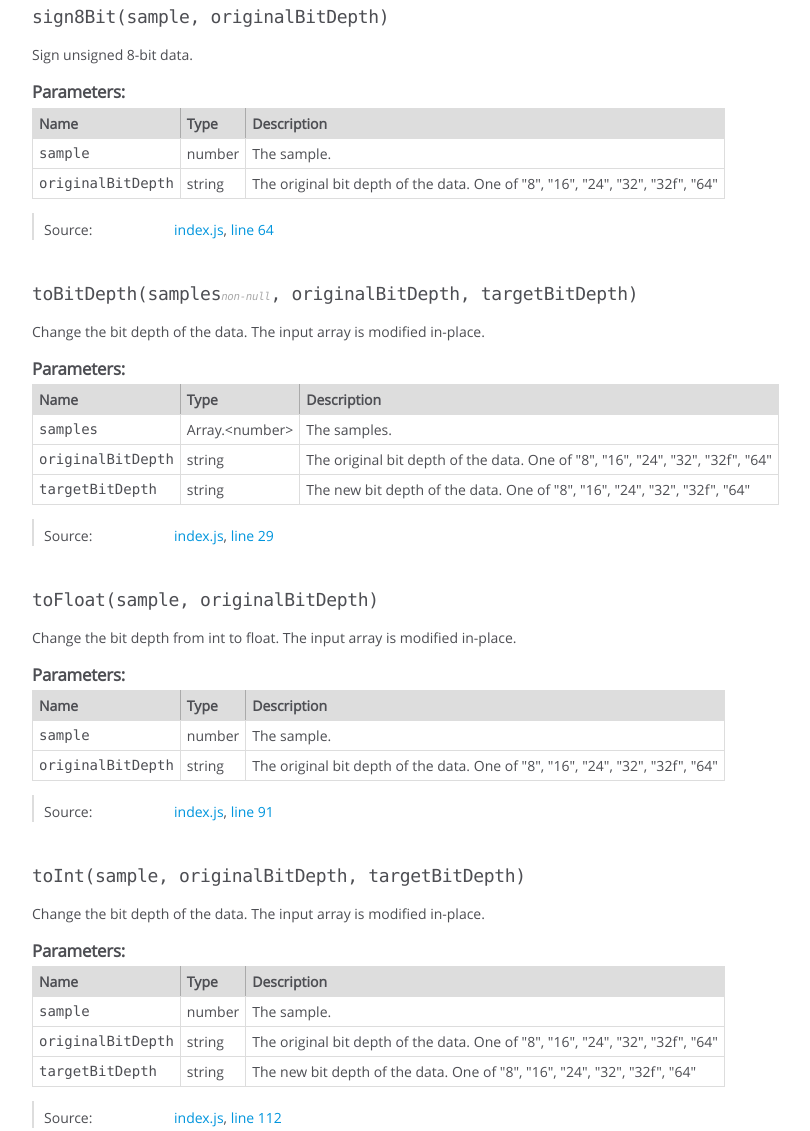
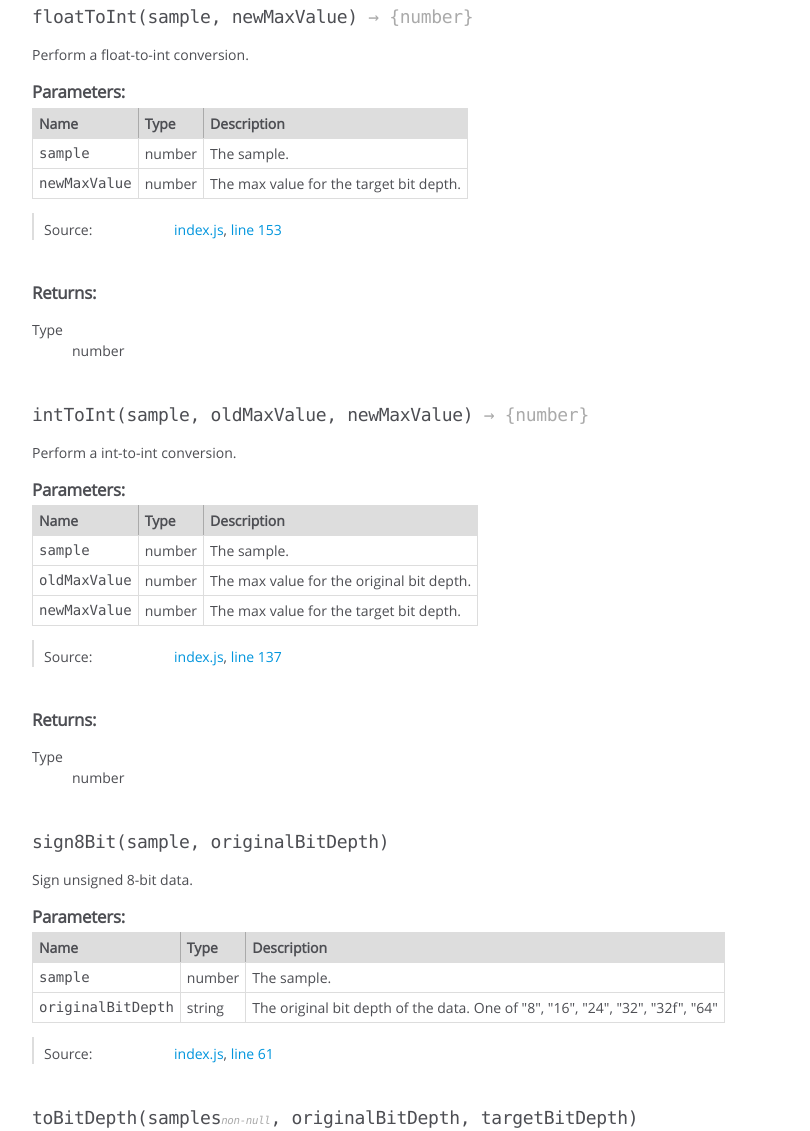
Before and after one commit to rochars/bitdepth, a website built with webpack: page docs/global.html in a window 1280 px wide. Shown: the part 685-1816 px from the top of the page, without its empty margins (0-810 px from the left). Built offline with nearby package versions, Linux system fonts and the light colour scheme.

Commit message:
intToint() & floatToInt()

```diff
--- a/docs/global.html
+++ b/docs/global.html
@@ -301,6 +301,381 @@
 
 
 
+    <h4 class="name" id="floatToInt"><span class="type-signature"></span>floatToInt<span class="signature">(sample, newMaxValue)</span><span class="type-signature"> &rarr; {number}</span></h4>
+
+
+
+
+
+
+<div class="description">
+    Perform a float-to-int conversion.
+</div>
+
+
+
+
+
+
+
+
+
+    <h5>Parameters:</h5>
+
+
+<table class="params">
+    <thead>
+    <tr>
+
+        <th>Name</th>
+
+
+        <th>Type</th>
+
+
+
+
+
+        <th class="last">Description</th>
+    </tr>
+    </thead>
+
+    <tbody>
+
+
+        <tr>
+
+                <td class="name"><code>sample</code></td>
+
+
+            <td class="type">
+
+
+<span class="param-type">number</span>
+
+
+
+            </td>
+
+
+
+
+
+            <td class="description last">The sample.</td>
+        </tr>
+
+
+
+        <tr>
+
+                <td class="name"><code>newMaxValue</code></td>
+
+
+            <td class="type">
+
+
+<span class="param-type">number</span>
+
+
+
+            </td>
+
+
+
+
+
+            <td class="description last">The max value for the target bit depth.</td>
+        </tr>
+
+
+    </tbody>
+</table>
+
+
+
+
+
+
+<dl class="details">
+
+
+
+
+
+
+
+
+
+
+
+
+
+
+
+
+
+
+
+
+
+
+
+
+
+
+    <dt class="tag-source">Source:</dt>
+    <dd class="tag-source"><ul class="dummy"><li>
+        <a href="index.js.html">index.js</a>, <a href="index.js.html#line153">line 153</a>
+    </li></ul></dd>
+
+
+
+
+
+
+
+</dl>
+
+
+
+
+
+
+
+
+
+
+
+
+
+<h5>Returns:</h5>
+
+
+
+
+<dl>
+    <dt>
+        Type
+    </dt>
+    <dd>
+
+<span class="param-type">number</span>
+
+
+    </dd>
+</dl>
+
+
+
+
+
+
+
+
+
+
+
+
+
+    <h4 class="name" id="intToInt"><span class="type-signature"></span>intToInt<span class="signature">(sample, oldMaxValue, newMaxValue)</span><span class="type-signature"> &rarr; {number}</span></h4>
+
+
+
+
+
+
+<div class="description">
+    Perform a int-to-int conversion.
+</div>
+
+
+
+
+
+
+
+
+
+    <h5>Parameters:</h5>
+
+
+<table class="params">
+    <thead>
+    <tr>
+
+        <th>Name</th>
+
+
+        <th>Type</th>
+
+
+
+
+
+        <th class="last">Description</th>
+    </tr>
+    </thead>
+
+    <tbody>
+
+
+        <tr>
+
+                <td class="name"><code>sample</code></td>
+
+
+            <td class="type">
+
+
+<span class="param-type">number</span>
+
+
+
+            </td>
+
+
+
+
+
+            <td class="description last">The sample.</td>
+        </tr>
+
+
+
+        <tr>
+
+                <td class="name"><code>oldMaxValue</code></td>
+
+
+            <td class="type">
+
+
+<span class="param-type">number</span>
+
+
+
+            </td>
+
+
+
+
+
+            <td class="description last">The max value for the original bit depth.</td>
+        </tr>
+
+
+
+        <tr>
+
+                <td class="name"><code>newMaxValue</code></td>
+
+
+            <td class="type">
+
+
+<span class="param-type">number</span>
+
+
+
+            </td>
+
+
+
+
+
+            <td class="description last">The max value for the target bit depth.</td>
+        </tr>
+
+
+    </tbody>
+</table>
+
+
+
+
+
+
+<dl class="details">
+
+
+
+
+
+
+
+
+
+
+
+
+
+
+
+
+
+
+
+
+
+
+
+
+
+
+    <dt class="tag-source">Source:</dt>
+    <dd class="tag-source"><ul class="dummy"><li>
+        <a href="index.js.html">index.js</a>, <a href="index.js.html#line137">line 137</a>
+    </li></ul></dd>
+
+
+
+
+
+
+
+</dl>
+
+
+
+
+
+
+
+
+
+
+
+
+
+<h5>Returns:</h5>
+
+
+
+
+<dl>
+    <dt>
+        Type
+    </dt>
+    <dd>
+
+<span class="param-type">number</span>
+
+
+    </dd>
+</dl>
+
+
+
+
+
+
+
+
+
+
+
+
+
     <h4 class="name" id="sign8Bit"><span class="type-signature"></span>sign8Bit<span class="signature">(sample, originalBitDepth)</span><span class="type-signature"></span></h4>
 
 
@@ -426,7 +801,7 @@
 
     <dt class="tag-source">Source:</dt>
     <dd class="tag-source"><ul class="dummy"><li>
-        <a href="index.js.html">index.js</a>, <a href="index.js.html#line64">line 64</a>
+        <a href="index.js.html">index.js</a>, <a href="index.js.html#line61">line 61</a>
     </li></ul></dd>
 
 
@@ -652,7 +1027,7 @@ The input array is modified in-place.
 
 
 <div class="description">
-    Change the bit depth from int to float.
+    Change the bit depth of a sample to a new floating point bit depth.
 The input array is modified in-place.
 </div>
 
@@ -770,7 +1145,7 @@ The input array is modified in-place.
 
     <dt class="tag-source">Source:</dt>
     <dd class="tag-source"><ul class="dummy"><li>
-        <a href="index.js.html">index.js</a>, <a href="index.js.html#line91">line 91</a>
+        <a href="index.js.html">index.js</a>, <a href="index.js.html#line88">line 88</a>
     </li></ul></dd>
 
 
@@ -812,8 +1187,7 @@ The input array is modified in-place.
 
 
 <div class="description">
-    Change the bit depth of the data.
-The input array is modified in-place.
+    Change the bit depth of a sample to a new integer bit depth.
 </div>
 
 
@@ -954,7 +1328,7 @@ The input array is modified in-place.
 
     <dt class="tag-source">Source:</dt>
     <dd class="tag-source"><ul class="dummy"><li>
-        <a href="index.js.html">index.js</a>, <a href="index.js.html#line112">line 112</a>
+        <a href="index.js.html">index.js</a>, <a href="index.js.html#line108">line 108</a>
     </li></ul></dd>
 
 
@@ -1113,7 +1487,7 @@ The input array is modified in-place.
 
     <dt class="tag-source">Source:</dt>
     <dd class="tag-source"><ul class="dummy"><li>
-        <a href="index.js.html">index.js</a>, <a href="index.js.html#line77">line 77</a>
+        <a href="index.js.html">index.js</a>, <a href="index.js.html#line74">line 74</a>
     </li></ul></dd>
 
 
@@ -1273,7 +1647,7 @@ The input array is modified in-place.
 
     <dt class="tag-source">Source:</dt>
     <dd class="tag-source"><ul class="dummy"><li>
-        <a href="index.js.html">index.js</a>, <a href="index.js.html#line150">line 150</a>
+        <a href="index.js.html">index.js</a>, <a href="index.js.html#line170">line 170</a>
     </li></ul></dd>
 
 
@@ -1346,13 +1720,13 @@ The input array is modified in-place.
 </div>
 
 <nav>
-    <h2><a href="index.html">Home</a></h2><h3>Global</h3><ul><li><a href="global.html#BitDepthMaxValues">BitDepthMaxValues</a></li><li><a href="global.html#sign8Bit">sign8Bit</a></li><li><a href="global.html#toBitDepth">toBitDepth</a></li><li><a href="global.html#toFloat">toFloat</a></li><li><a href="global.html#toInt">toInt</a></li><li><a href="global.html#unsign8Bit">unsign8Bit</a></li><li><a href="global.html#validateBitDepths">validateBitDepths</a></li></ul>
+    <h2><a href="index.html">Home</a></h2><h3>Global</h3><ul><li><a href="global.html#BitDepthMaxValues">BitDepthMaxValues</a></li><li><a href="global.html#floatToInt">floatToInt</a></li><li><a href="global.html#intToInt">intToInt</a></li><li><a href="global.html#sign8Bit">sign8Bit</a></li><li><a href="global.html#toBitDepth">toBitDepth</a></li><li><a href="global.html#toFloat">toFloat</a></li><li><a href="global.html#toInt">toInt</a></li><li><a href="global.html#unsign8Bit">unsign8Bit</a></li><li><a href="global.html#validateBitDepths">validateBitDepths</a></li></ul>
 </nav>
 
 <br class="clear">
 
 <footer>
-    Documentation generated by <a href="https://github.com/jsdoc3/jsdoc">JSDoc 3.5.5</a> on Sun Nov 26 2017 17:27:01 GMT-0200 (Horário brasileiro de verão)
+    Documentation generated by <a href="https://github.com/jsdoc3/jsdoc">JSDoc 3.5.5</a> on Wed Nov 29 2017 00:29:01 GMT-0200 (Horário brasileiro de verão)
 </footer>
 
 <script> prettyPrint(); </script>
--- a/index.js
+++ b/index.js
@@ -1,7 +1,7 @@
 /*!
  * bitdepth
- * Change the bit depth of audio samples to and from 8, 16, 24, 32, 32 IEEE & 64-bit.
- * Copyright (c) 2017 Rafael da Silva Rocha. MIT License.
+ * Change the bit depth of samples to and from 8, 16, 24, 32 & 64-bit..
+ * Copyright (c) 2017 Rafael da Silva Rocha.
  * https://github.com/rochars/bitdepth
  *
  */
@@ -27,28 +27,25 @@ const BitDepthMaxValues = {
  *      One of "8", "16", "24", "32", "32f", "64"
  */
 function toBitDepth(samples, originalBitDepth, targetBitDepth) {
-    if (originalBitDepth == targetBitDepth) {
-        return;
-    }
     validateBitDepths(originalBitDepth, targetBitDepth);
     let len = samples.length;
-
     for (let i=0; i<len; i++) {
         let sample = samples[i];
+
         // 8-bit samples are unsigned;
         // They are signed here before conversion
         // (other bit depths are all signed)
         sample = sign8Bit(sample, originalBitDepth);
 
         // If it is a float-to-float or int-to-float conversion then
-        // the samples in the target bit depth will be normalized in the
+        // the samples in the target bit depth need to be normalized in the
         // -1.0 to 1.0 range; there is no need to multiply
         if (targetBitDepth == "32f" || targetBitDepth == "64") {
             sample = toFloat(sample, originalBitDepth);
 
         // If it is a float-to-int or int-to-int conversion then the
-        // samples will be de-normalized according to the bit depth
-        }else {
+        // samples need to be de-normalized according to the bit depth
+        } else {
             sample = toInt(sample, originalBitDepth, targetBitDepth);
         }
         samples[i] = sample;
@@ -82,7 +79,7 @@ function unsign8Bit(sample, targetBitDepth) {
 }
 
 /**
- * Change the bit depth from int to float.
+ * Change the bit depth of a sample to a new floating point bit depth.
  * The input array is modified in-place.
  * @param {number} sample The sample.
  * @param {string} originalBitDepth The original bit depth of the data.
@@ -101,8 +98,7 @@ function toFloat(sample, originalBitDepth) {
 }
 
 /**
- * Change the bit depth of the data.
- * The input array is modified in-place.
+ * Change the bit depth of a sample to a new integer bit depth.
  * @param {number} sample The sample.
  * @param {string} originalBitDepth The original bit depth of the data.
  *      One of "8", "16", "24", "32", "32f", "64"
@@ -113,30 +109,54 @@ function toInt(sample, originalBitDepth, targetBitDepth) {
     // If the original samples are float, then they are already
     // normalized between -1.0 and 1.0; All that is need is to
     // multiply the sample values by the new bit depth max value
-    let oldMaxValue = parseInt((BitDepthMaxValues[originalBitDepth]) / 2, 10);
     let newMaxValue = parseInt((BitDepthMaxValues[targetBitDepth]) / 2, 10);
     if (originalBitDepth == "32f" || originalBitDepth == "64" ) {
-        if (sample > 0) {
-            sample = sample * (newMaxValue - 1);
-        } else {
-            sample = sample * newMaxValue;
-        }
-
+        sample = floatToInt(sample, newMaxValue);
     // If the original samples are integers, then they need to be
     // divided by the maximum values of its original bit depth
-    // (to normalize them between -1.0 and .10) and then multiply
-    // them by the new bit depth max value
+    // (to normalize them between -1.0 and .10) and then multiplied
+    // by the new bit depth max value
     } else {
-        if (sample > 0) {
-            sample =
-                parseInt((sample / (oldMaxValue - 1)) * newMaxValue - 1, 10);
-        } else {
-            sample = parseInt((sample / oldMaxValue) * newMaxValue, 10);
-        }
+        sample = intToInt(
+                sample,
+                parseInt((BitDepthMaxValues[originalBitDepth]) / 2, 10),
+                newMaxValue
+            );
     }
-
     // Make the samples unsigned if the target bit depth is "8"
     return unsign8Bit(sample, targetBitDepth);
+}
+
+/**
+ * Perform a int-to-int conversion.
+ * @param {number} sample The sample.
+ * @param {number} oldMaxValue The max value for the original bit depth.
+ * @param {number} newMaxValue The max value for the target bit depth.
+ * @return {number}
+ */
+function intToInt(sample, oldMaxValue, newMaxValue) {
+    if (sample > 0) {
+        sample =
+            parseInt((sample / (oldMaxValue - 1)) * newMaxValue - 1, 10);
+    } else {
+        sample = parseInt((sample / oldMaxValue) * newMaxValue, 10);
+    }
+    return sample;
+}
+
+/**
+ * Perform a float-to-int conversion.
+ * @param {number} sample The sample.
+ * @param {number} newMaxValue The max value for the target bit depth.
+ * @return {number}
+ */
+function floatToInt(sample, newMaxValue) {
+    if (sample > 0) {
+        sample = sample * (newMaxValue - 1);
+    } else {
+        sample = sample * newMaxValue;
+    }
+    return sample;
 }
 
 /**
--- a/package.json
+++ b/package.json
@@ -1,7 +1,7 @@
 {
   "name": "bitdepth",
-  "version": "1.0.1",
-  "description": "Change the bit depth of audio samples to and from 8, 16, 24, 32, 32 IEEE & 64-bit.",
+  "version": "1.0.2",
+  "description": "Change the bit depth of samples to and from 8, 16, 24, 32 & 64-bit.",
   "homepage": "https://github.com/rochars/bitdepth",
   "author": "Rafael da Silva Rocha <rocha.rafaelsilva@gmail.com>",
   "license": "MIT",
```
Also changed, not shown: docs/index.html (+2 -2 lines), docs/index.js.html (+50 -30 lines), README.md, dist/bitdepth-min.js, dist/bitdepth.js.
